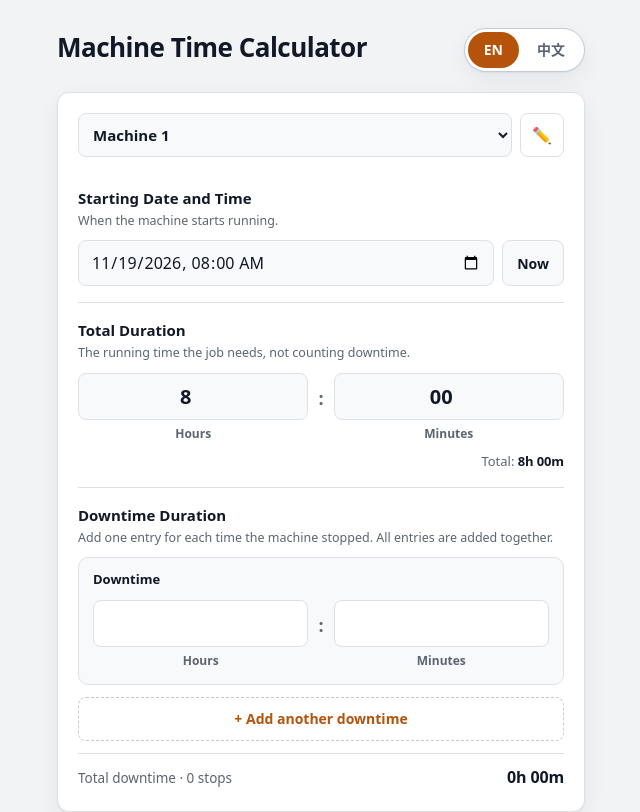
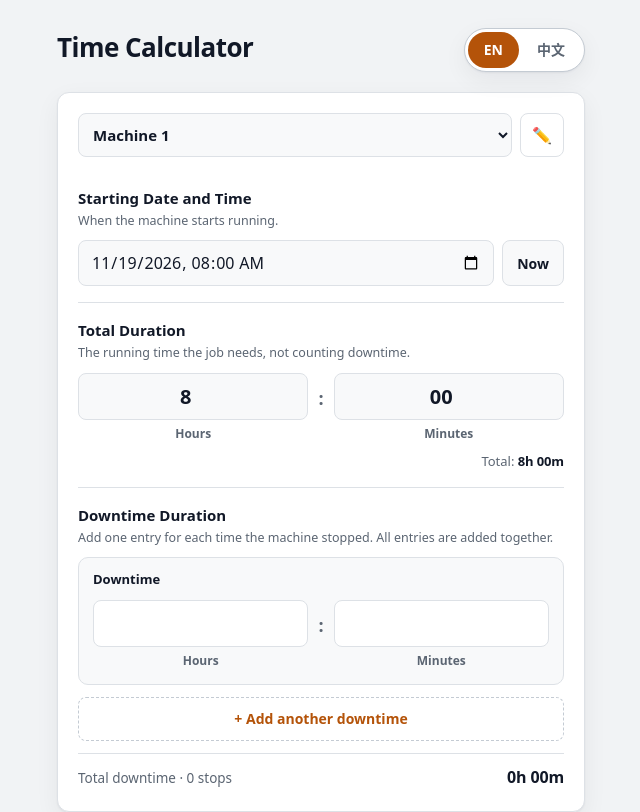
Before and after one commit to paingthutun-dev/Machine-Time-Calculator, a plain HTML site: page index.html in a window 1280 px wide. Shown: the top 812 px of the page, without its empty margins (319-959 px from the left). Drawn offline with Linux system fonts and the light colour scheme.

Commit message:
Rename app to Time Calculator

```diff
--- a/index.html
+++ b/index.html
@@ -8,7 +8,7 @@
 <link rel="apple-touch-icon" sizes="180x180" href="apple-touch-icon.png" />
 <link rel="manifest" href="manifest.json" />
 <meta name="theme-color" content="#111827" />
-<title>Machine Time Calculator</title>
+<title>Time Calculator</title>
 <style>
   :root{
     --bg:#f1f3f5;
@@ -211,7 +211,7 @@
 <div class="wrap">
 
   <header>
-    <h1>Machine Time Calculator</h1>
+    <h1>Time Calculator</h1>
     <div class="lang-switch" role="group" aria-label="Language / 语言">
       <button type="button" id="langEn" aria-pressed="true">EN</button>
       <button type="button" id="langZh" aria-pressed="false">中文</button>
```
Also changed, not shown: manifest.json.
